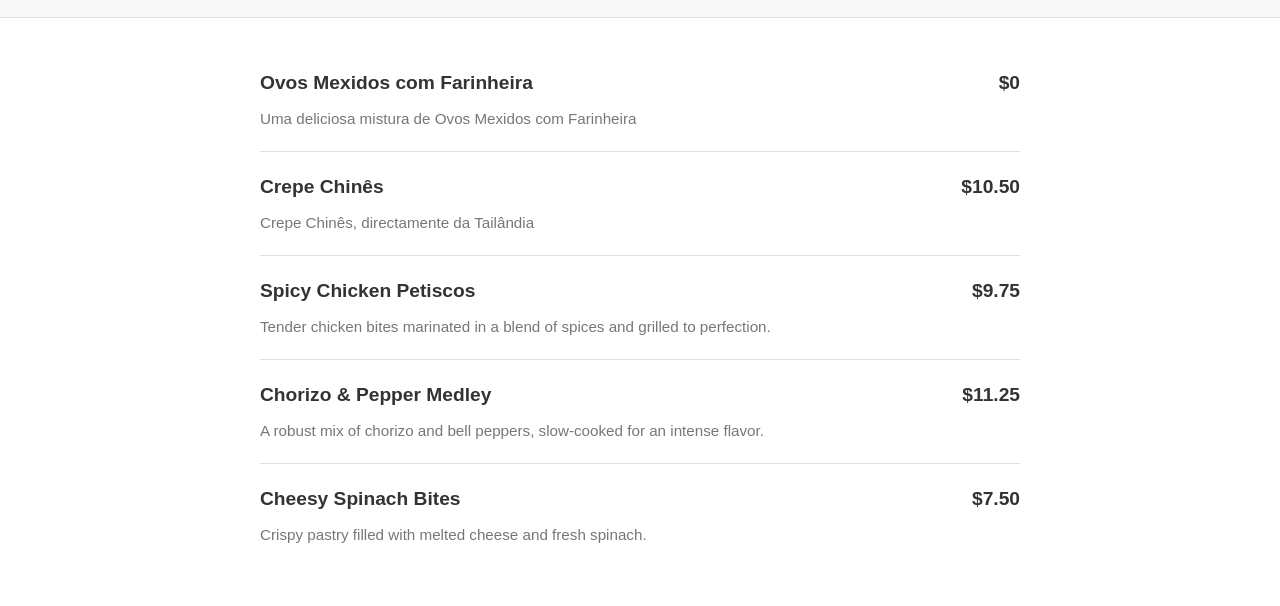
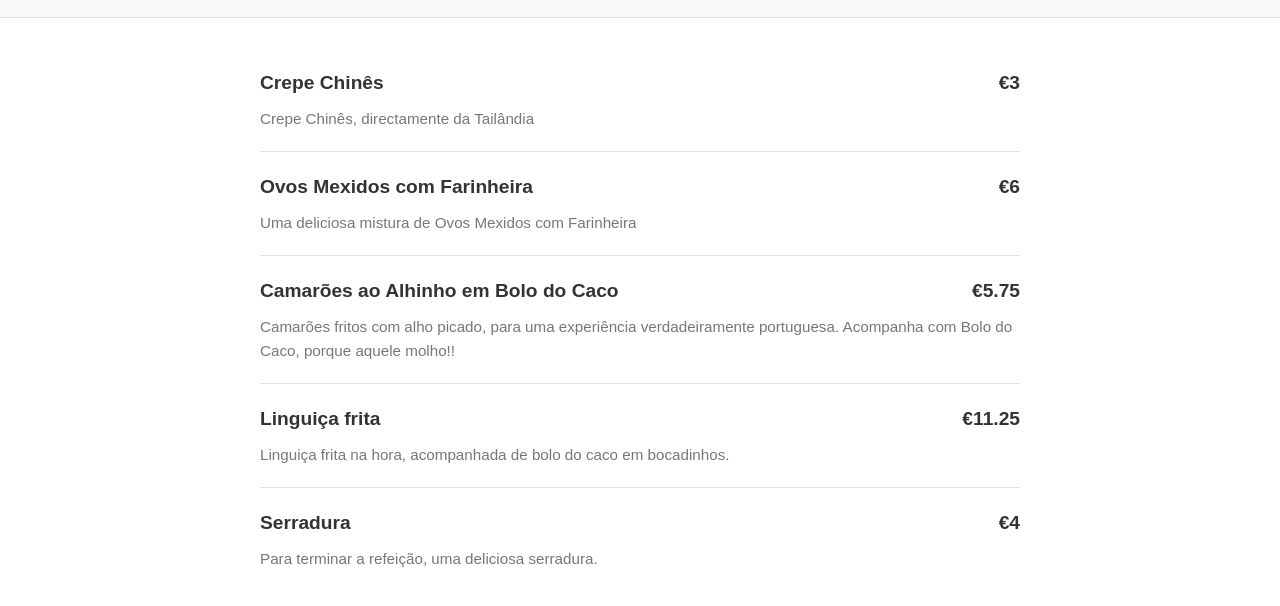
Before and after one commit to corrspt/papa-petiscos, a plain HTML site: page index.html in a window 1280 px wide. Shown: the part 232-838 px from the top of the page. Drawn offline with Linux system fonts and the light colour scheme.

Commit message:
Update index.html

```diff
--- a/index.html
+++ b/index.html
@@ -86,60 +86,58 @@
     </header>
 
     <div class="menu-container">
-      <!-- Menu Item 1 -->
+       <div class="menu-item">
+        <div class="menu-item-header">
+          <strong>Crepe Chinês</strong>
+          <strong>€3</strong>
+        </div>
+        <div class="menu-item-description">
+          Crepe Chinês, directamente da Tailândia
+        </div>
+      </div>
+
       <div class="menu-item">
         <div class="menu-item-header">
           <strong>Ovos Mexidos com Farinheira</strong>
-          <strong>$0</strong>
+          <strong>€6</strong>
         </div>
         <div class="menu-item-description">
           Uma deliciosa mistura de Ovos Mexidos com Farinheira
         </div>
       </div>
 
-      <!-- Menu Item 2 -->
-      <div class="menu-item">
-        <div class="menu-item-header">
-          <strong>Crepe Chinês</strong>
-          <strong>$10.50</strong>
-        </div>
-        <div class="menu-item-description">
-          Crepe Chinês, directamente da Tailândia
-        </div>
-      </div>
 
       <!-- Menu Item 3 -->
       <div class="menu-item">
         <div class="menu-item-header">
-          <strong>Spicy Chicken Petiscos</strong>
-          <strong>$9.75</strong>
+          <strong>Camarões ao Alhinho em Bolo do Caco</strong>
+          <strong>€5.75</strong>
         </div>
         <div class="menu-item-description">
-          Tender chicken bites marinated in a blend of spices and grilled to
-          perfection.
+          Camarões fritos com alho picado, para uma experiência verdadeiramente portuguesa.
+          Acompanha com Bolo do Caco, porque aquele molho!!
         </div>
       </div>
 
       <!-- Menu Item 4 -->
       <div class="menu-item">
         <div class="menu-item-header">
-          <strong>Chorizo & Pepper Medley</strong>
-          <strong>$11.25</strong>
+          <strong>Linguiça frita</strong>
+          <strong>€11.25</strong>
         </div>
         <div class="menu-item-description">
-          A robust mix of chorizo and bell peppers, slow-cooked for an intense
-          flavor.
+          Linguiça frita na hora, acompanhada de bolo do caco em bocadinhos.
         </div>
       </div>
 
       <!-- Menu Item 5 -->
       <div class="menu-item">
         <div class="menu-item-header">
-          <strong>Cheesy Spinach Bites</strong>
-          <strong>$7.50</strong>
+          <strong>Serradura</strong>
+          <strong>€4</strong>
         </div>
         <div class="menu-item-description">
-          Crispy pastry filled with melted cheese and fresh spinach.
+          Para terminar a refeição, uma deliciosa serradura.
         </div>
       </div>
     </div>
```
